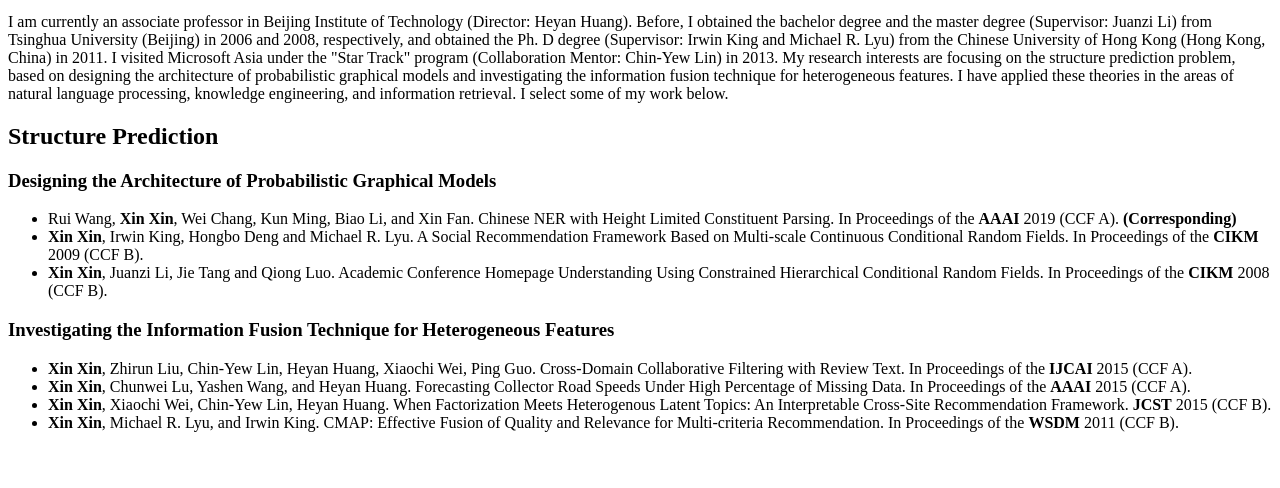
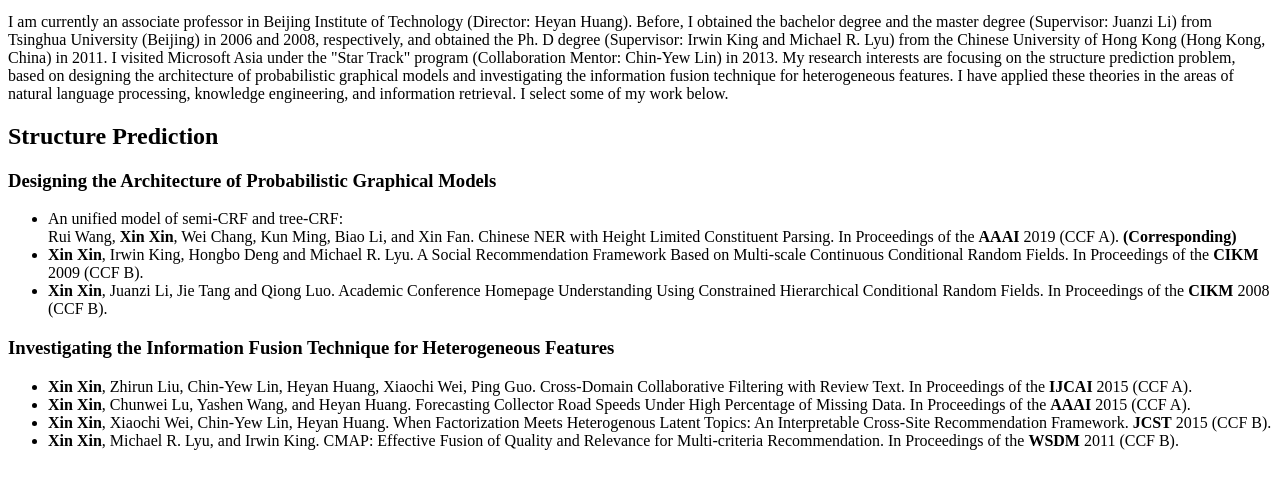
Before and after one commit to xxin1984/xxin1984.github.io, a plain HTML site: page index.html in a window 1280 px wide. Shown: the part 160-648 px from the top of the page. Drawn offline with Linux system fonts and the light colour scheme.

Commit message:
Update index.html

```diff
--- a/index.html
+++ b/index.html
@@ -15,7 +15,7 @@
 <h2>Structure Prediction</h2>
 <h3>Designing the Architecture of Probabilistic Graphical Models</h3>
 <ul>
-  <li>Rui Wang, <strong>Xin Xin</strong>, Wei Chang, Kun Ming, Biao Li, and Xin Fan. Chinese NER with Height Limited Constituent Parsing. In Proceedings of the <strong>AAAI</strong> 2019 (CCF A). <strong>(Corresponding)</strong> </li>
+  <li>An unified model of semi-CRF and tree-CRF: <br />Rui Wang, <strong>Xin Xin</strong>, Wei Chang, Kun Ming, Biao Li, and Xin Fan. Chinese NER with Height Limited Constituent Parsing. In Proceedings of the <strong>AAAI</strong> 2019 (CCF A). <strong>(Corresponding)</strong> </li>
   <li><strong>Xin Xin</strong>, Irwin King, Hongbo Deng and Michael R. Lyu. A Social Recommendation Framework Based on Multi-scale Continuous Conditional Random Fields. In Proceedings of the <strong>CIKM</strong> 2009 (CCF B).</li>
   <li><strong>Xin Xin</strong>, Juanzi Li, Jie Tang and Qiong Luo. Academic Conference Homepage Understanding Using Constrained Hierarchical Conditional Random Fields. In Proceedings of the <strong>CIKM</strong> 2008 (CCF B).</li>
 </ul>
```
